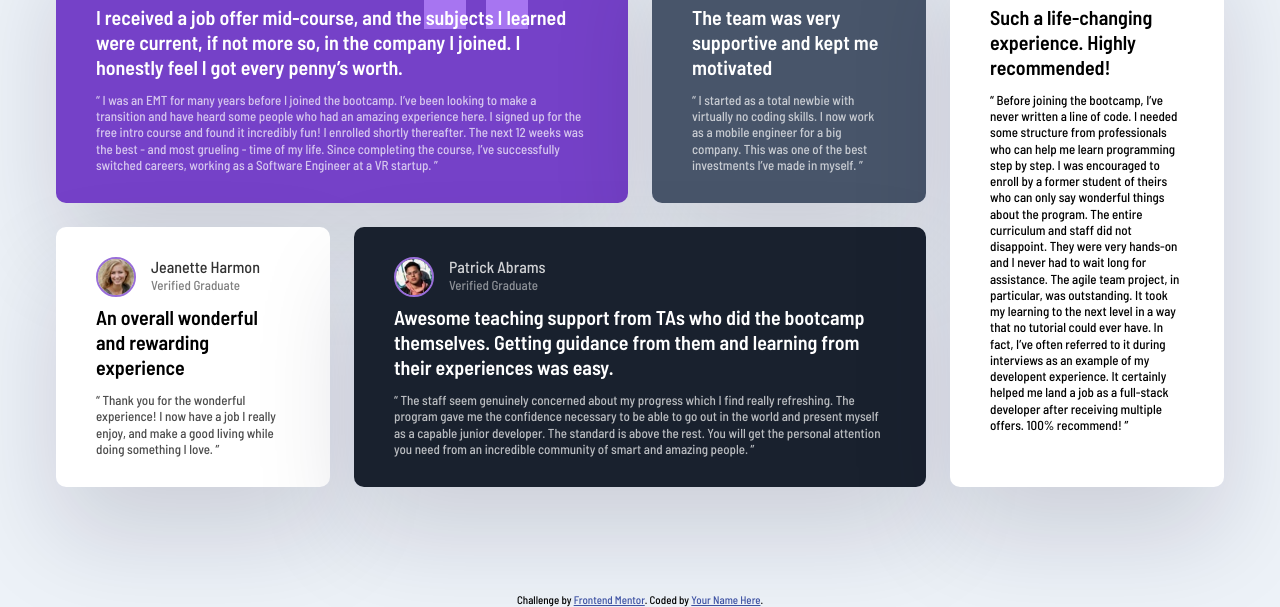
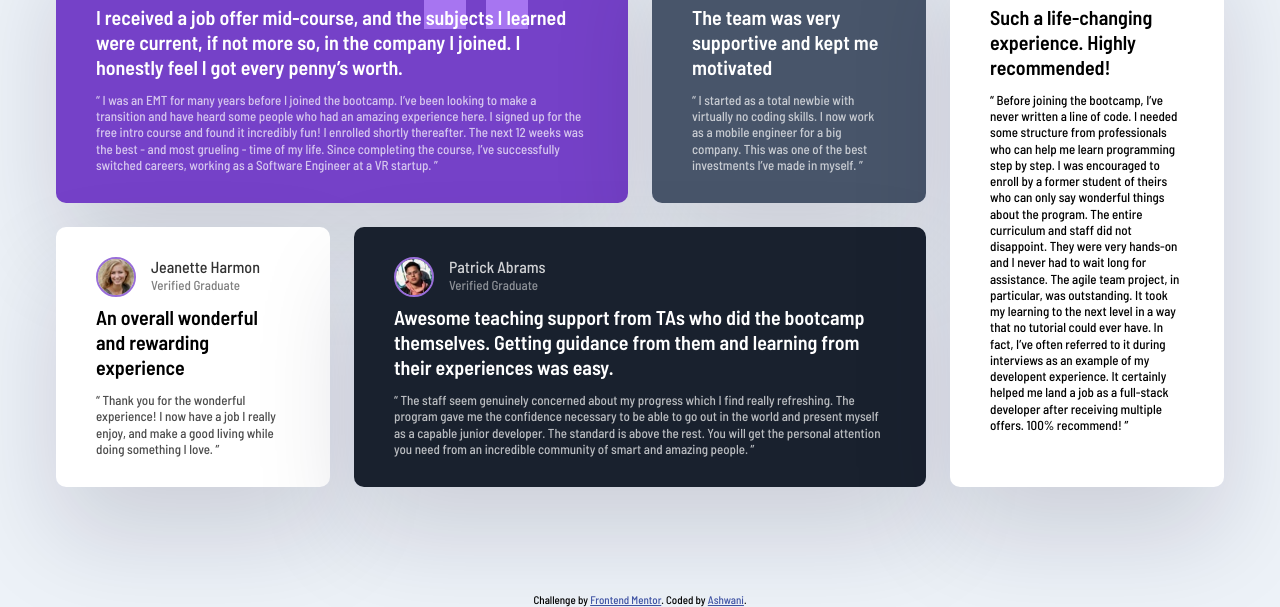
Before and after one commit to ashwanipydev/testimonials-grid-section-main, a plain HTML site: page index.html in a window 1280 px wide. Shown: the part 193-800 px from the top of the page. Drawn offline with Linux system fonts and the light colour scheme.

Commit message:
Update index.html

```diff
--- a/index.html
+++ b/index.html
@@ -123,7 +123,7 @@
   </div>
   <div class="attribution">
     Challenge by <a href="https://www.frontendmentor.io?ref=challenge" target="_blank">Frontend Mentor</a>.
-    Coded by <a href="#">Your Name Here</a>.
+    Coded by <a href="#">Ashwani</a>.
   </div>
 </body>
 </html>
```
